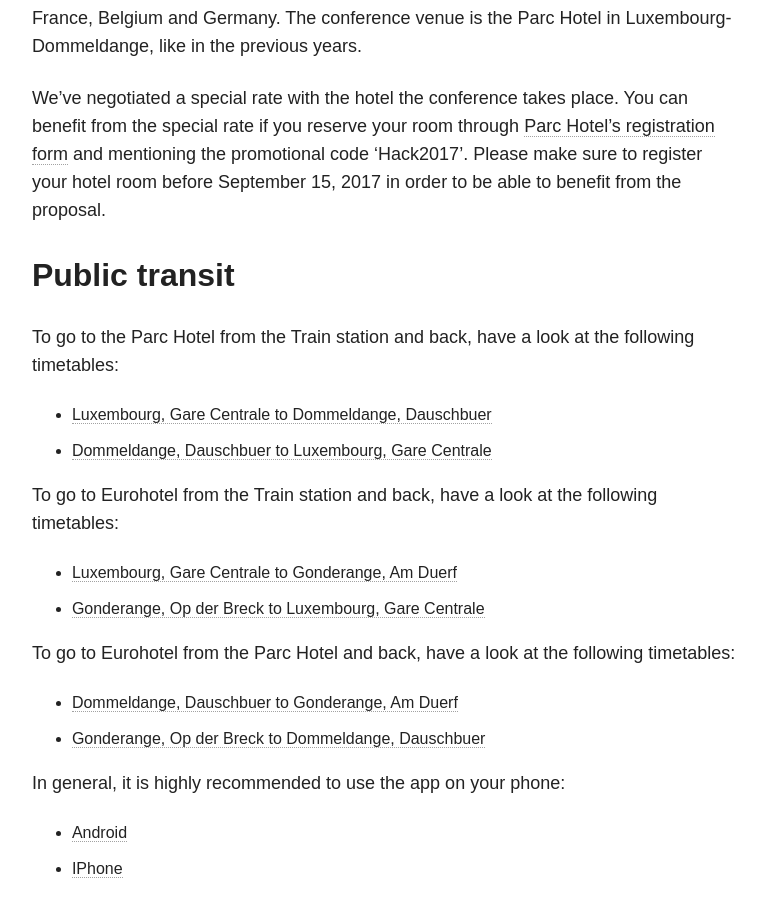
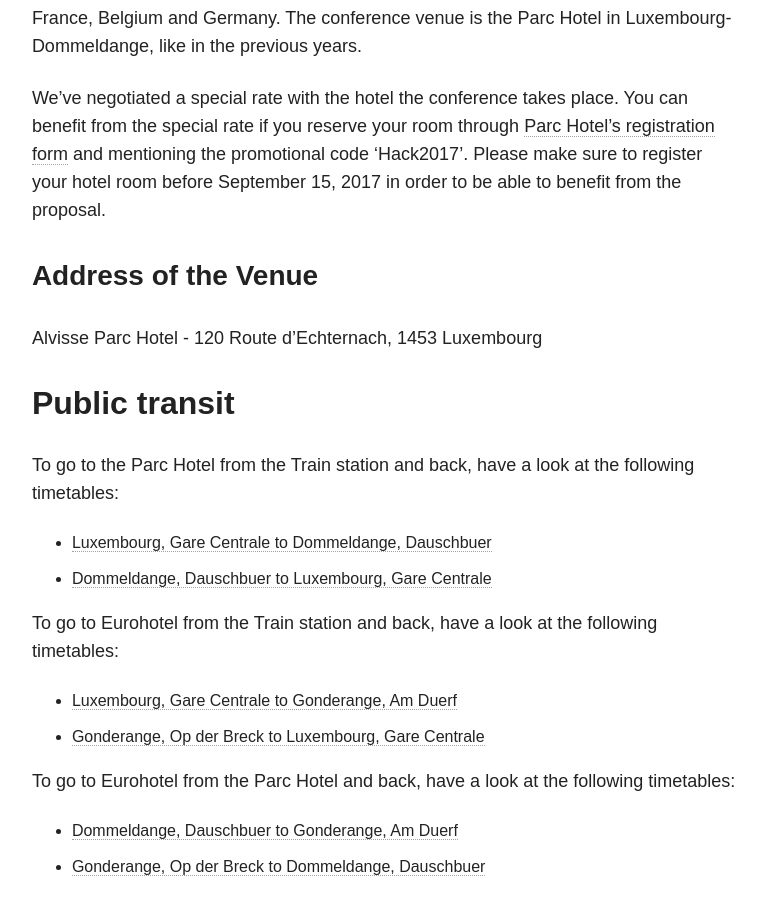
Before and after one commit to adulau/hack-lu-2017, a Jekyll site: the page built from info/index.md, in a window 1280 px wide and 900 px high, scrolled down 1913 px. Shown: the whole window, without its empty margins (254-1019 px from the left). Built offline with Jekyll 4.4.1, drawn with Linux system fonts in a browser that asks for light colours; nearby versions of some CDN libraries.

Commit message:
Address of the hotel added

```diff
--- a/info/index.md
+++ b/info/index.md
@@ -26,6 +26,9 @@
 
 We've negotiated a special rate with the hotel the conference takes place. You can benefit from the special rate if you reserve your room through [Parc Hotel's registration form](https://reservations.cubilis.eu/alvisse-parc-hotel-luxembourg) and mentioning the promotional code 'Hack2017'. Please make sure to register your hotel room before September 15, 2017 in order to be able to benefit from the proposal.
 
+### Address of the Venue
+
+Alvisse Parc Hotel - 120 Route d'Echternach, 1453 Luxembourg
 
 ## Public transit
 
```
